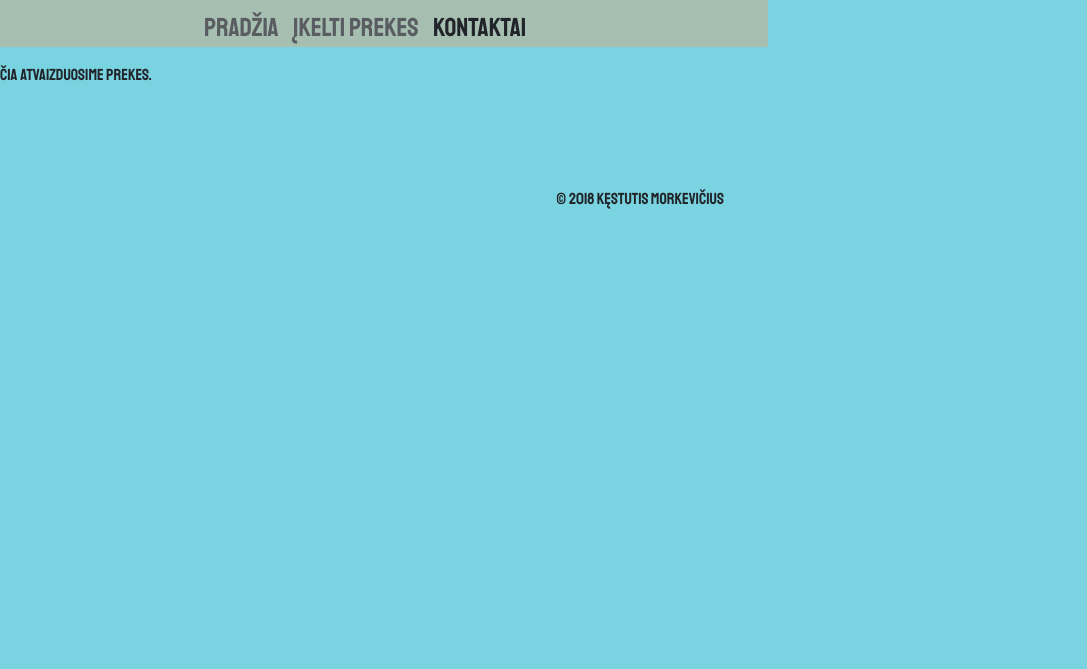
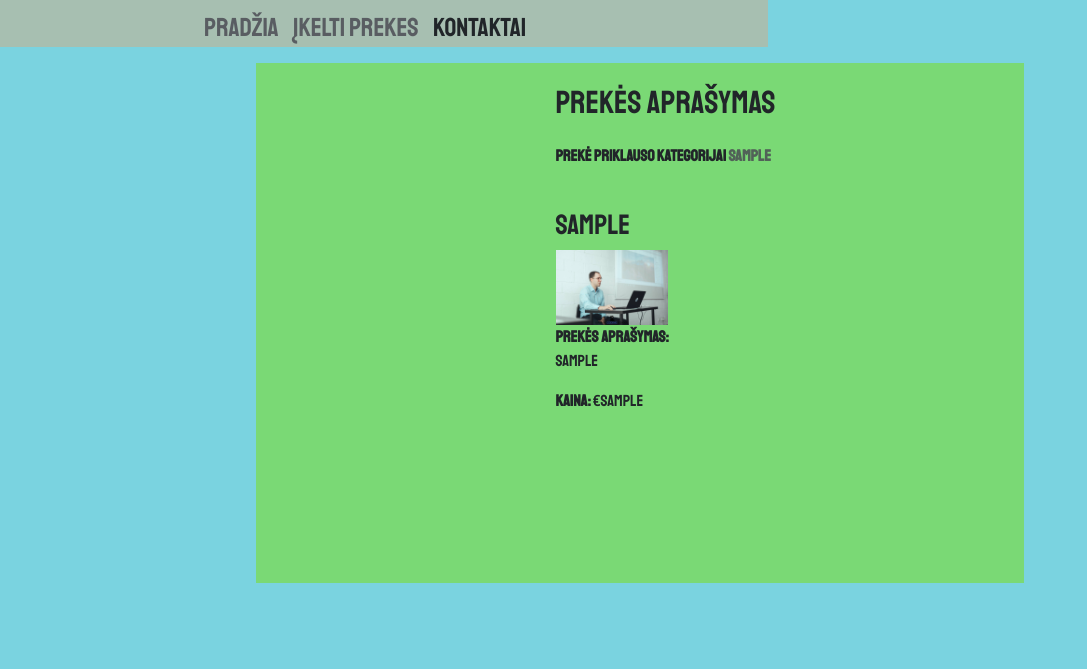
Before and after one commit to Kestutis1/E-Shop-PHP-based, a PHP site: page /showitem.php?item_id=1 in a window 1280 px wide. Shown: the top 669 px of the page, without its empty margins (0-1087 px from the left). Run offline with PHP 8.4, Linux system fonts and the light colour scheme; tables that the repository leaves empty or names only in its code hold one stand-in row (values such as "Sample post"); some libraries are stand-ins or nearby versions.

Commit message:
prekė atvaizduota

```diff
--- a/css/master.css
+++ b/css/master.css
@@ -54,6 +54,9 @@
   margin-left: 15%;
   margin-right: 15%;
 }
+.preke {
+  margin-left: 20%;
+}
 /* ------- */
 
 body {
@@ -69,7 +72,10 @@ article {
   min-height: 520px;
 }
 
-
+img {
+  width: 35%;
+  height: auto;
+}
 aside {
   background-color: #5b68b3;
   text-align: center;
@@ -89,6 +95,7 @@ footer p {
 }
 .flex-container > div {
   align-content: center;
+  width: 60%;
 }
 .flex-item {
   padding: 5px;
--- a/showitem.php
+++ b/showitem.php
@@ -1,6 +1,50 @@
 <?php
+include('db.php');
+
+$display_block = "<h1>Prekės aprašymas</h1>";
+
+$get_items_sql = "SELECT c.id as kat_id, c.kat_pavadinimas, si.prekės_pavadinimas,
+                    si.prekės_kaina, si.prekės_aprašymas FROM prekes
+                    AS si LEFT JOIN prekiu_kategorijos AS c on c.id = si.kat_id
+                    WHERE si.id = '".$_GET['item_id']."'";
+$get_item_res = mysqli_query(getPrisijungimas(), $get_items_sql)
+                  or die(mysqli_error(getPrisijungimas()));
+
+
+if(mysqli_num_rows($get_item_res) < 1) {
+    $display_block = "<p>Nepavyko atvaizduoti prekę</p>";
+} else {
+    while ($item_info = mysqli_fetch_array($get_item_res)) {
+        $cat_id = $item_info['kat_id'];
+        $cat_title = strtoupper(stripslashes($item_info['kat_pavadinimas']));
+        $item_title = stripslashes($item_info['prekės_pavadinimas']);
+        $item_price = $item_info['prekės_kaina'];
+        $item_desc = stripslashes($item_info['prekės_aprašymas']);
+    }
+
+// IDEA: Prekės atvaizdavimas su nuoroda į kategorijos puslapį.
+$display_block .= "<p><strong>Prekė priklauso kategorijai
+    <a href=\"index.php?cat_id=".$cat_id."\">".$cat_title."
+    </a></strong></p><br />
+    <h3>".$item_title."</h3>
+    <img src=\"img\img.jpg\">
+    <p><strong>Prekės aprašymas:</strong><br />".
+    $item_desc."</p>
+    <p><strong>Kaina:</strong> €".$item_price."</p>";
+
+
+
+// IDEA: Atlaisvinam rezultatus.
+  mysqli_free_result($get_item_res);
+
+
+}
+
+// IDEA: Prasideda skripto išvedimas į ekraną.
 include('header.php');
-include('db.php');
-echo 'Čia atvaizduosime prekes.';
+    echo "<section><article><div class = 'flex-container'>
+          <div class = 'preke'><div class = 'centre'>
+          $display_block</div></div></div>
+          </article></section>";
 include('footer.php');
 ?>
```
Also changed, not shown: index.php (+8 -8 lines), img/img.jpg (added).
